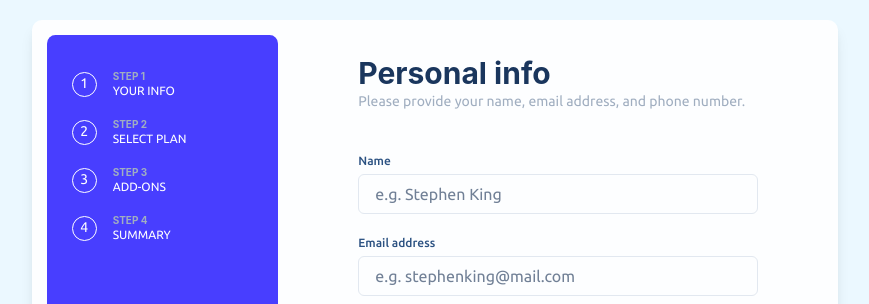
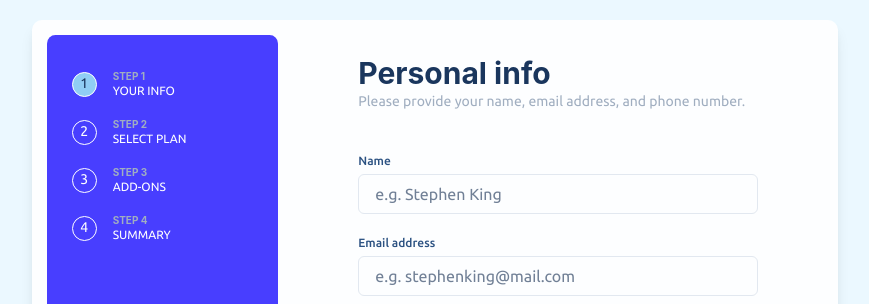
Before and after one commit to srdjan-gr/multi-step-form, a React (Vite) app: page / in a window 1280 px wide. Shown: the part 124-428 px from the top of the page, without its empty margins (205-1074 px from the left). Built offline with nearby package versions, Linux system fonts and the light colour scheme.

Commit message:
app devided in PersonalInfo and ProgressBar components. on btn click RpogresBarr change

```diff
--- a/src/App.jsx
+++ b/src/App.jsx
@@ -1,88 +1,50 @@
+import { useState } from 'react'
+
 import { Box, Card, CardBody, Flex, Image, Stack, Input, Heading, Text, FormControl, FormLabel, FormErrorMessage, Button } from '@chakra-ui/react'
-import { useState } from 'react'
+
 import sidebarImg from './images/bg-sidebar-desktop.svg'
+import ProgressBar from './components/ProgressBar'
+import PersonalInfo from './components/PersonalInfo'
 
 
-function App() {
+const App = () => {
+
+  const [progress, setProgress] = useState(1)
+  const [stage, setStage] = useState()
+
+
+  const nextForm = () => {
+    setProgress(progress + 1)
+
+    if (progress === 4) {
+      setProgress(progress)
+    }
+  }
+
+
 
   return (
     <Flex justifyContent='center' alignItems='center' h='100vh' bgColor={'blue.50'}>
 
-      <Card direction={{ base: 'column', sm: 'row' }} overflow='hidden' variant='outline' bgColor={'whiteAlpha.900'} p='15px' border='none' boxShadow='lg' borderRadius='10px'>
+      <Card
+        direction={{ base: 'column', sm: 'row' }}
+        overflow='hidden'
+        variant='outline'
+        bgColor={'whiteAlpha.900'}
+        p='15px'
+        border='none'
+        boxShadow='lg'
+        borderRadius='10px'
+      >
+
         <Image mr='60px' h='480px' src={sidebarImg} />
 
-        <Stack position='absolute' top='50px' left={10}>
-          <Flex justifyContent='flex-start' alignItems='center' gap={4} mb='10px'>
-            <Box w='25px' h='25px' color='white' border='1px solid white' borderRadius='500px' textAlign='center' fontSize='14px'>
-              <Text>1</Text>
-            </Box>
+        <ProgressBar progress={progress} />
 
-            <Flex direction='column'>
-              <Heading textTransform='uppercase' fontSize='10px' color={'gray.400'} >Step 1</Heading>
-              <Text textTransform='uppercase' fontSize='12px' color='white'>Your Info</Text>
-            </Flex>
-          </Flex>
-
-          <Flex justifyContent='flex-start' alignItems='center' gap={4} mb='10px'>
-            <Box w='25px' h='25px' color='white' border='1px solid white' borderRadius='500px' textAlign='center' fontSize='14px'>
-              <Text>2</Text>
-            </Box>
-
-            <Flex direction='column'>
-              <Heading textTransform='uppercase' fontSize='10px' color={'gray.400'} >Step 2</Heading>
-              <Text textTransform='uppercase' fontSize='12px' color='white'>Select Plan</Text>
-            </Flex>
-          </Flex>
-
-          <Flex justifyContent='flex-start' alignItems='center' gap={4} mb='10px'>
-            <Box w='25px' h='25px' color='white' border='1px solid white' borderRadius='500px' textAlign='center' fontSize='14px'>
-              <Text>3</Text>
-            </Box>
-
-            <Flex direction='column'>
-              <Heading textTransform='uppercase' fontSize='10px' color={'gray.400'} >Step 3</Heading>
-              <Text textTransform='uppercase' fontSize='12px' color='white'>Add-Ons</Text>
-            </Flex>
-          </Flex>
-
-          <Flex justifyContent='flex-start' alignItems='center' gap={4} mb='10px'>
-            <Box w='25px' h='25px' color='white' border='1px solid white' borderRadius='500px' textAlign='center' fontSize='14px'>
-              <Text>4</Text>
-            </Box>
-
-            <Flex direction='column'>
-              <Heading textTransform='uppercase' fontSize='10px' color={'gray.400'} >Step 4</Heading>
-              <Text textTransform='uppercase' fontSize='12px' color='white'>Summary</Text>
-            </Flex>
-          </Flex>
-        </Stack>
-
-        <Stack >
-          <CardBody w='440px' mr='45px'>
-            <Heading as='h1' size='lg' color={'blue.900'}>Personal info</Heading>
-
-            <Text fontSize='sm' mb={10} color={'gray.400'}>Please provide your name, email address, and phone number.</Text>
-
-
-            <FormControl>
-              <FormLabel fontSize='12px' color={'blue.700'} mb='4px'>Name</FormLabel>
-              <Input mb={5} placeholder='e.g. Stephen King' id='pname' />
-
-              <FormLabel fontSize='12px' color={'blue.700'} mb='4px'>Email address</FormLabel>
-              <Input mb={5} placeholder='e.g. stephenking@mail.com' id='email' />
-
-              <FormLabel fontSize='12px' color={'blue.700'} mb='4px'>Phone Number</FormLabel>
-              <Input mb={5} placeholder='e.g. +1 234 567 890' id='phone' />
-
-              <Button colorScheme="button" color='white' mt='60px' float='right' fontSize='12px'>Next Step</Button>
-
-            </FormControl>
-
-          </CardBody>
-        </Stack>
+        <PersonalInfo progress={progress} nextForm={nextForm} />
 
       </Card>
-    </Flex >
+    </Flex>
   )
 }
 
--- /dev/null
+++ b/src/components/PersonalInfo.jsx
@@ -0,0 +1,32 @@
+import React from 'react'
+import { Box, Card, CardBody, Flex, Image, Stack, Input, Heading, Text, FormControl, FormLabel, FormErrorMessage, Button } from '@chakra-ui/react'
+
+
+const PersonalInfo = ({ progress, nextForm }) => {
+
+
+    return (
+        <Stack >
+            <CardBody w='440px' mr='45px'>
+                <Heading as='h1' size='lg' color={'blue.900'}>Personal info</Heading>
+                <Text fontSize='sm' mb={10} color={'gray.400'}>Please provide your name, email address, and phone number.</Text>
+
+                <FormControl>
+                    <FormLabel fontSize='12px' color={'blue.700'} mb='4px'>Name</FormLabel>
+                    <Input mb={5} placeholder='e.g. Stephen King' id='pname' />
+
+                    <FormLabel fontSize='12px' color={'blue.700'} mb='4px'>Email address</FormLabel>
+                    <Input mb={5} placeholder='e.g. stephenking@mail.com' id='email' />
+
+                    <FormLabel fontSize='12px' color={'blue.700'} mb='4px'>Phone Number</FormLabel>
+                    <Input mb={5} placeholder='e.g. +1 234 567 890' id='phone' />
+
+                    <Button colorScheme="button" color='white' mt='60px' float='right' fontSize='12px' onClick={nextForm}>Next Step</Button>
+                </FormControl>
+
+            </CardBody>
+        </Stack>
+    )
+}
+
+export default PersonalInfo
--- /dev/null
+++ b/src/components/ProgressBar.jsx
@@ -0,0 +1,62 @@
+import React from 'react'
+import { Box, Card, CardBody, Flex, Image, Stack, Input, Heading, Text, FormControl, FormLabel, FormErrorMessage, Button } from '@chakra-ui/react'
+
+
+const ProgressBar = ({ progress }) => {
+
+
+    return (
+        <Stack position='absolute' top='50px' left={10}>
+            <Flex justifyContent='flex-start' alignItems='center' gap={4} mb='10px'>
+
+                <Box bgColor={progress === 1 && 'blue.200'} color={progress === 1 ? 'blue.900' : 'white'}
+                    w='25px' h='25px' border='1px solid white' borderRadius='500px' textAlign='center' fontSize='14px'>
+                    <Text>1</Text>
+                </Box>
+
+                <Flex direction='column'>
+                    <Heading textTransform='uppercase' fontSize='10px' color={'gray.400'} >Step 1</Heading>
+                    <Text textTransform='uppercase' fontSize='12px' color='white'>Your Info</Text>
+                </Flex>
+            </Flex>
+
+            <Flex justifyContent='flex-start' alignItems='center' gap={4} mb='10px'>
+                <Box bgColor={progress === 2 && 'blue.200'} color={progress === 2 ? 'blue.900' : 'white'}
+                    w='25px' h='25px' border='1px solid white' borderRadius='500px' textAlign='center' fontSize='14px'>
+                    <Text>2</Text>
+                </Box>
+
+                <Flex direction='column'>
+                    <Heading textTransform='uppercase' fontSize='10px' color={'gray.400'} >Step 2</Heading>
+                    <Text textTransform='uppercase' fontSize='12px' color='white'>Select Plan</Text>
+                </Flex>
+            </Flex>
+
+            <Flex justifyContent='flex-start' alignItems='center' gap={4} mb='10px'>
+                <Box bgColor={progress === 3 && 'blue.200'} color={progress === 3 ? 'blue.900' : 'white'}
+                    w='25px' h='25px' border='1px solid white' borderRadius='500px' textAlign='center' fontSize='14px'>
+                    <Text>3</Text>
+                </Box>
+
+                <Flex direction='column'>
+                    <Heading textTransform='uppercase' fontSize='10px' color={'gray.400'} >Step 3</Heading>
+                    <Text textTransform='uppercase' fontSize='12px' color='white'>Add-Ons</Text>
+                </Flex>
+            </Flex>
+
+            <Flex justifyContent='flex-start' alignItems='center' gap={4} mb='10px'>
+                <Box bgColor={progress === 4 && 'blue.200'} color={progress === 4 ? 'blue.900' : 'white'}
+                    w='25px' h='25px' border='1px solid white' borderRadius='500px' textAlign='center' fontSize='14px'>
+                    <Text>4</Text>
+                </Box>
+
+                <Flex direction='column'>
+                    <Heading textTransform='uppercase' fontSize='10px' color={'gray.400'} >Step 4</Heading>
+                    <Text textTransform='uppercase' fontSize='12px' color='white'>Summary</Text>
+                </Flex>
+            </Flex>
+        </Stack>
+    )
+}
+
+export default ProgressBar
```
